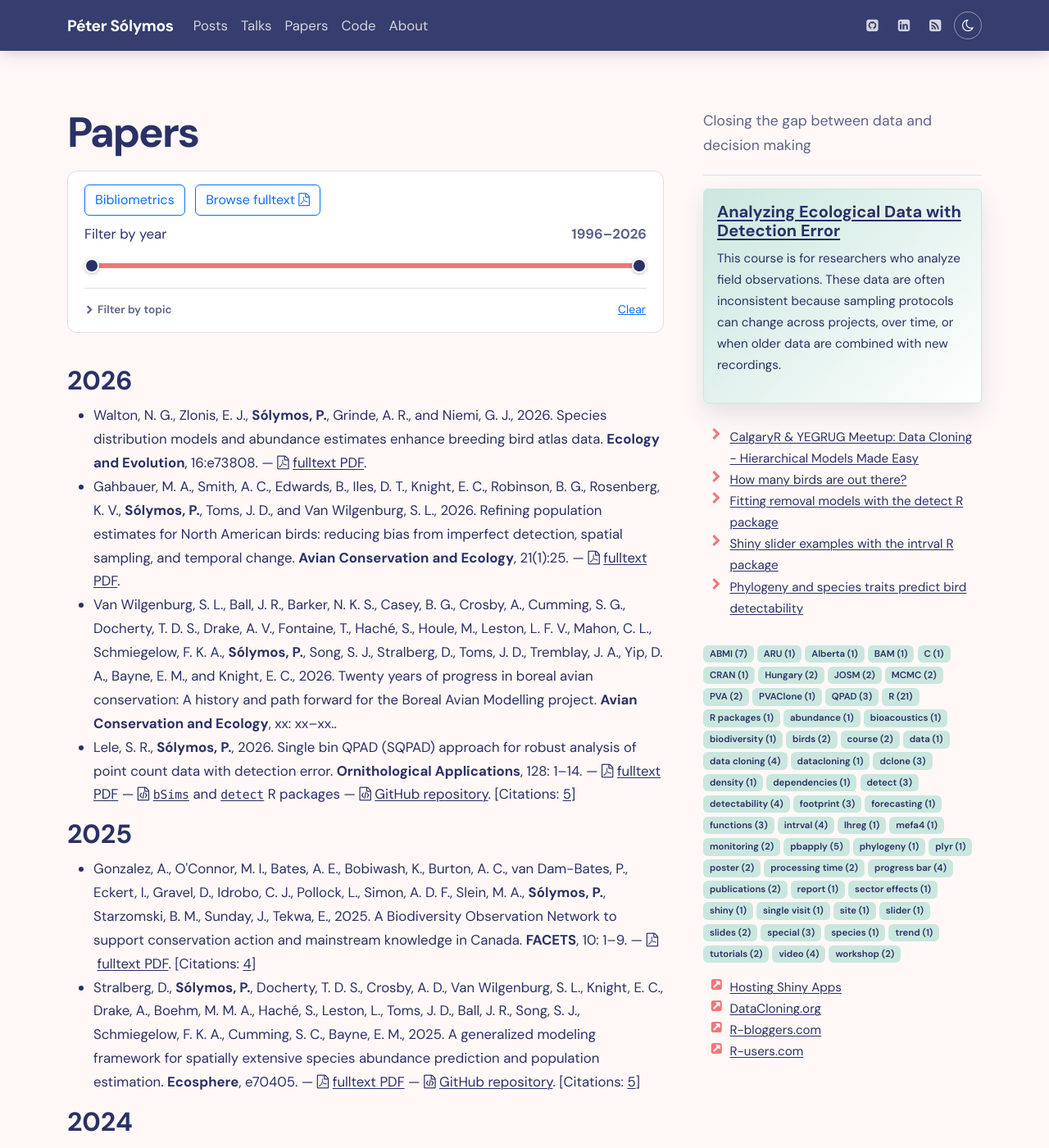
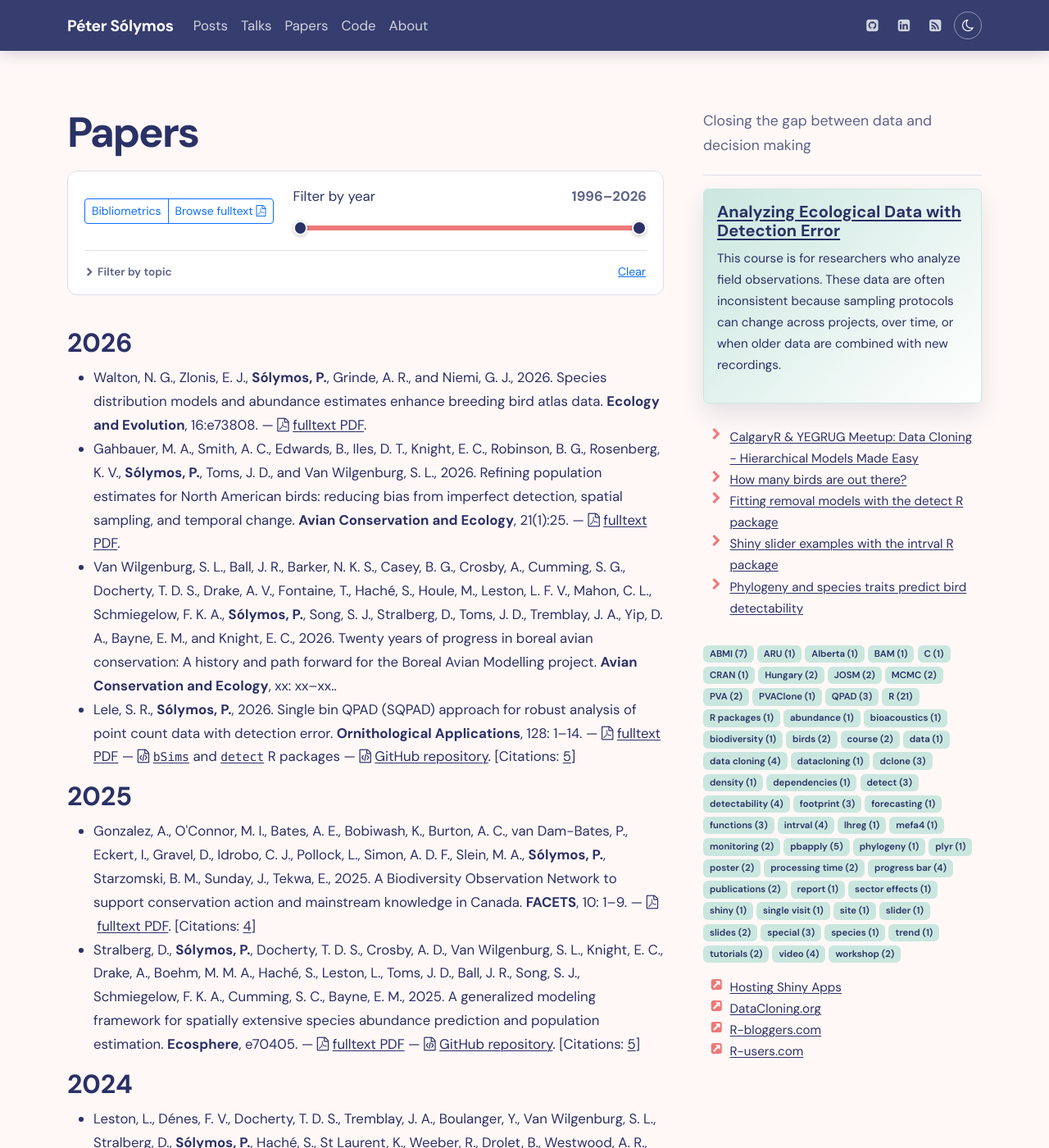
Before and after one commit to psolymos/psolymos.github.io, a Jekyll site: the page built from papers/index.md, in a window 1280 px wide and 1400 px high. Shown: the whole window at 82% size. Built offline with Jekyll 4.4.1, drawn with Linux system fonts in a browser that asks for light colours; comment, search, counter and statistics services are not loaded.

Commit message:
Update
Signed-off-by: Peter Solymos <psolymos@gmail.com>

```diff
--- a/assets/site.css
+++ b/assets/site.css
@@ -115,6 +115,9 @@
 
 .papers-filter { background: var(--surface); border: 1px solid var(--line); border-radius: 0.75rem; margin-bottom: 2.5rem; padding: 1rem 1.25rem; width: 100%; }
 .papers-filter-divider { border-top: 1px solid var(--line); margin: 0.9rem 0; opacity: 1; }
+.papers-filter-top { align-items: center; display: flex; flex-wrap: wrap; gap: 1rem 1.5rem; }
+.papers-filter-actions { flex-shrink: 0; }
+.year-range-filter { flex: 1 1 18rem; min-width: 16rem; }
 .year-range-filter-header { align-items: center; display: flex; justify-content: space-between; margin-bottom: 0.75rem; }
 .year-range-filter-value { color: var(--muted); font-weight: 700; }
 .year-range-slider { height: 1.5rem; position: relative; }
--- a/papers/index.md
+++ b/papers/index.md
@@ -34,25 +35,29 @@
 {% capture all_labels_str %}{% for ms in site.data.papers %}{% for label in ms.labels %}{{ label }}|{% endfor %}{% endfor %}{% endcapture %}
 {% assign all_labels = all_labels_str | split: "|" | uniq | sort %}
 
+{% capture frequent_labels_str %}{% for label in all_labels %}{% unless label == "" %}{% assign label_count = 0 %}{% for ms in site.data.papers %}{% if ms.labels contains label %}{% assign label_count = label_count | plus: 1 %}{% endif %}{% endfor %}{% if label_count >= page.min_mention %}{{ label }}|{% endif %}{% endunless %}{% endfor %}{% endcapture %}
+{% assign frequent_labels = frequent_labels_str | split: "|" %}
+
 <div class="papers-filter">
 
-  <div class="btn-group me-2 mb-2">
-    <a href="{{ site.baseurl }}/papers/bibliometrics.html" class="btn btn-outline-primary">Bibliometrics</a>
-  </div>
+  <div class="papers-filter-top">
+    <div class="btn-group papers-filter-actions">
+      <a href="{{ site.baseurl }}/papers/bibliometrics.html" class="btn btn-outline-primary btn-sm">Bibliometrics</a>
+      <a href="https://drive.google.com/folderview?id=0B-q59n6LIwYPflA4aHVydEx5aFY5MUZtdFRvcG11NWNUc3ljOTdsSlFSSHRDdHJVMDEyWXc&usp=sharing" class="btn btn-outline-primary btn-sm">Browse fulltext <i class="fa fa-file-pdf-o" aria-hidden="true"></i></a>
+    </div>
 
-  <div class="btn-group me-2 mb-2">
-    <a href="https://drive.google.com/folderview?id=0B-q59n6LIwYPflA4aHVydEx5aFY5MUZtdFRvcG11NWNUc3ljOTdsSlFSSHRDdHJVMDEyWXc&usp=sharing" class="btn btn-outline-primary">Browse fulltext <i class="fa fa-file-pdf-o" aria-hidden="true"></i></a>
-  </div>
-
-  <div class="year-range-filter-header">
-    <label class="form-label mb-0" for="yearRangeMin">Filter by year</label>
-    <span class="year-range-filter-value"><span id="yearRangeMinLabel">{{ min_year }}</span>&ndash;<span id="yearRangeMaxLabel">{{ max_year }}</span></span>
-  </div>
-  <div class="year-range-slider">
-    <div class="year-range-track"></div>
-    <div class="year-range-progress" id="yearRangeProgress"></div>
-    <input type="range" id="yearRangeMin" min="{{ min_year }}" max="{{ max_year }}" value="{{ min_year }}" step="1" aria-label="Minimum year">
-    <input type="range" id="yearRangeMax" min="{{ min_year }}" max="{{ max_year }}" value="{{ max_year }}" step="1" aria-label="Maximum year">
+    <div class="year-range-filter">
+      <div class="year-range-filter-header">
+        <label class="form-label mb-0" for="yearRangeMin">Filter by year</label>
+        <span class="year-range-filter-value"><span id="yearRangeMinLabel">{{ min_year }}</span>&ndash;<span id="yearRangeMaxLabel">{{ max_year }}</span></span>
+      </div>
+      <div class="year-range-slider">
+        <div class="year-range-track"></div>
+        <div class="year-range-progress" id="yearRangeProgress"></div>
+        <input type="range" id="yearRangeMin" min="{{ min_year }}" max="{{ max_year }}" value="{{ min_year }}" step="1" aria-label="Minimum year">
+        <input type="range" id="yearRangeMax" min="{{ min_year }}" max="{{ max_year }}" value="{{ max_year }}" step="1" aria-label="Maximum year">
+      </div>
+    </div>
   </div>
 
   <hr class="papers-filter-divider">
@@ -65,7 +70,7 @@
   </div>
   <div class="collapse" id="labelFilterCollapse">
     <div class="label-filter-buttons" role="group" aria-label="Filter papers by topic">
-      {% for label in all_labels %}{% unless label == "" %}<button type="button" class="btn btn-outline-secondary label-btn" data-label="{{ label }}" aria-pressed="false">{{ label | capitalize }}</button>
+      {% for label in frequent_labels %}{% unless label == "" %}<button type="button" class="btn btn-outline-secondary label-btn" data-label="{{ label }}" aria-pressed="false">{{ label | capitalize }}</button>
       {% endunless %}{% endfor %}
     </div>
   </div>
```
Also changed, not shown: other parts of papers/index.md (+23 -0 lines).
